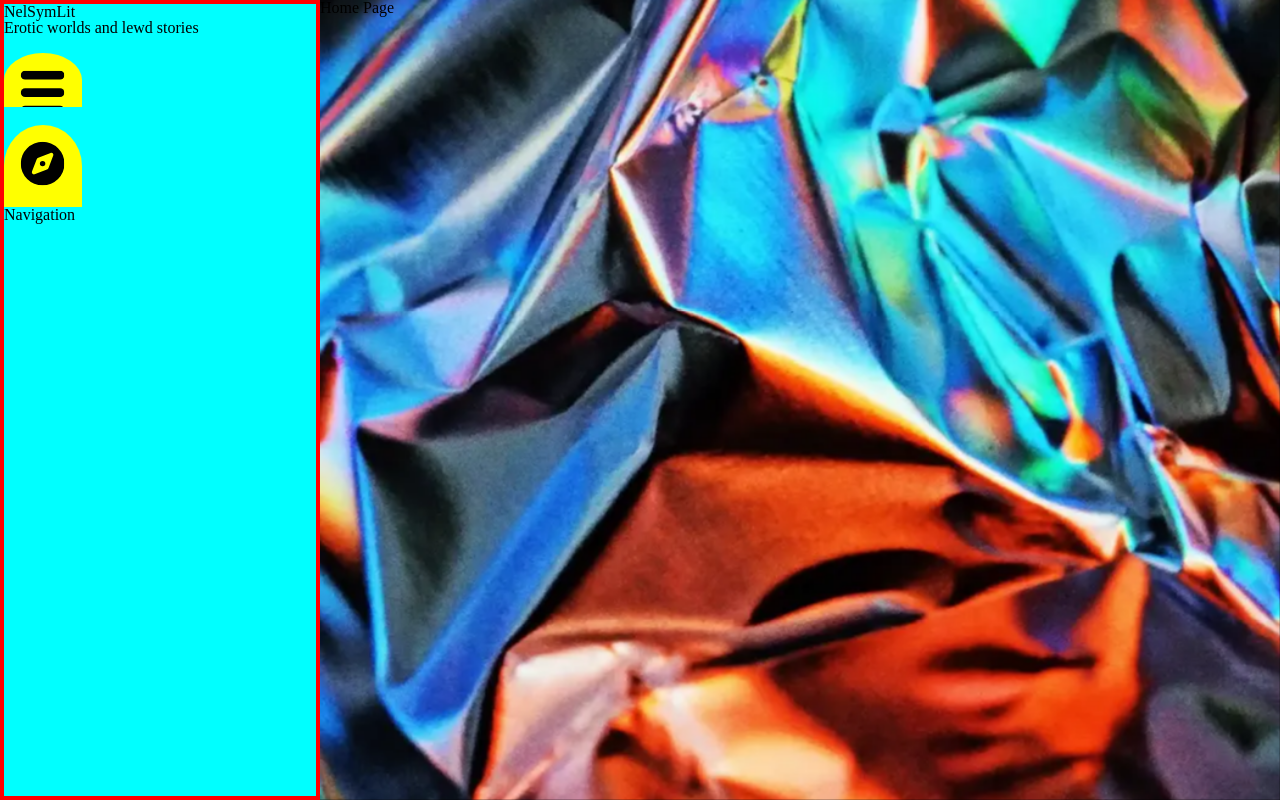
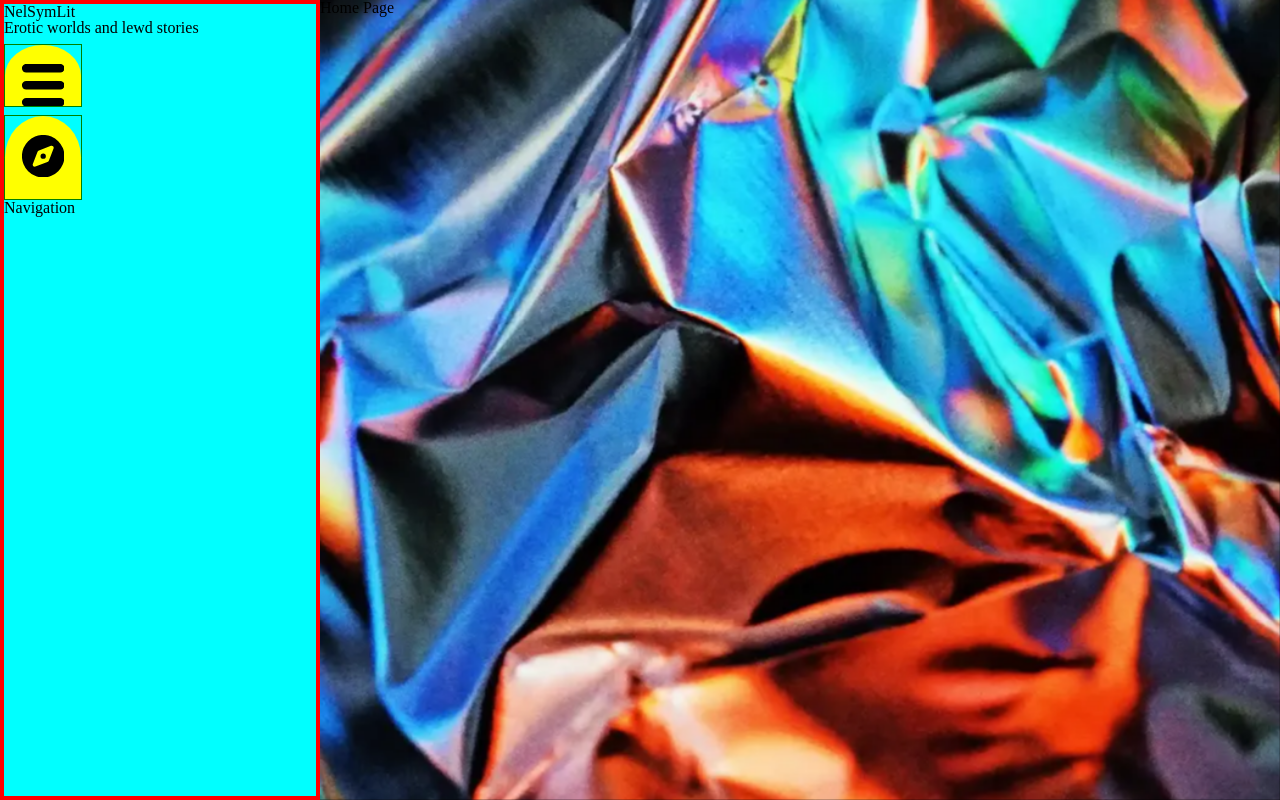
Before and after one commit to Driijko/wren, a Svelte app: page / in a window 1280 px wide. Built offline with nearby package versions, Linux system fonts and the light colour scheme.

Commit message:
InterfaceSelect: adjust desktop layout.

```diff
--- a/src/components/1-site/interface/select/InterfaceSelect.svelte
+++ b/src/components/1-site/interface/select/InterfaceSelect.svelte
@@ -13,7 +13,7 @@ menu {
 }
 menu :global(li) {
   /* height: 100%; */
-  /* border: 1px solid green; */
+  border: 1px solid green;
 }
 menu :global(button) {
   width: 100%;
@@ -68,12 +68,12 @@ menu {
   height: 10dvh;
 }
 menu :global(li) {
-  padding-top: 3%;
   width: 25%;
 }
 menu :global(button) {
   width: 100%;
   padding: 30%;
+  padding-top: 33%;
   border-radius: 50% 50% 0 0;
   background-color: yellow;
 }
```
